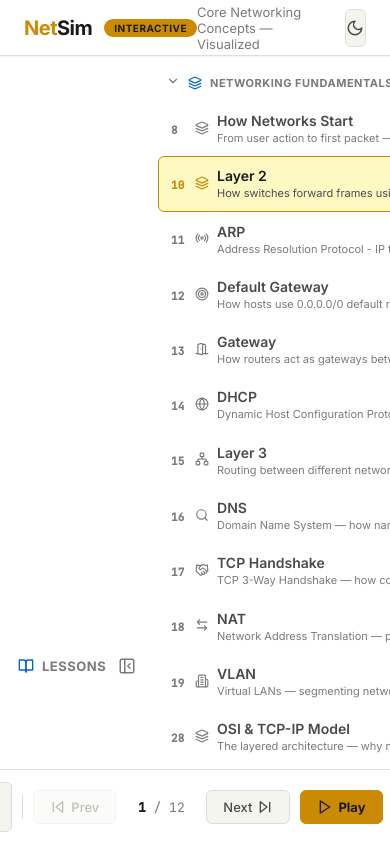
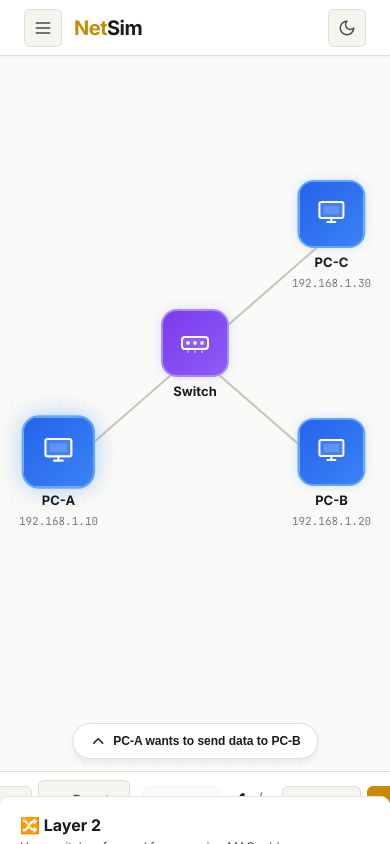
Before and after one commit to ahadalichowdhury/netsim, a React (Vite) app: page / in a window 390 px wide. Built offline with nearby package versions, Linux system fonts and the light colour scheme; the HTML template or start-up script is replaced by a standard one.

Commit message:
redesign website and added some topic

```diff
--- a/src/App.css
+++ b/src/App.css
@@ -214,4 +214,42 @@
 
 /* Responsive */
 @media(max-width:1200px){.info-panel{width:320px}.sidebar{width:240px}.sidebar.collapsed{width:56px}}
-@media(max-width:900px){.main{flex-direction:column}.sidebar{width:100%;flex-direction:row;overflow-x:auto;border-right:none;border-bottom:1px solid var(--border)}.sidebar.collapsed{width:100%}.sidebar-list{display:flex;flex-direction:row;gap:4px;padding:8px}.sidebar-item{flex-direction:row;align-items:center;gap:8px;min-width:max-content}.info-panel{width:100%;height:200px;border-left:none;border-top:1px solid var(--border)}}
+
+/* Mobile Menu Button */
+.mobile-menu-btn{display:none;align-items:center;justify-content:center;width:38px;height:38px;border-radius:var(--radius);border:1px solid var(--border);background:var(--bg-card);color:var(--text-secondary);cursor:pointer;transition:all .15s}
+.mobile-menu-btn:hover{background:var(--yellow-bg);color:var(--yellow);border-color:var(--yellow-border)}
+
+/* Mobile Overlay */
+.mobile-overlay{display:none;position:fixed;inset:0;background:rgba(0,0,0,.4);z-index:40}
+
+/* Sidebar Drawer */
+.sidebar-drawer{display:contents}
+.sidebar-drawer.mobile{display:block;position:fixed;top:0;left:0;bottom:0;width:85vw;max-width:320px;z-index:50;transform:translateX(-100%);transition:transform .25s ease;box-shadow:none}
+.sidebar-drawer.mobile.open{transform:translateX(0);box-shadow:4px 0 20px rgba(0,0,0,.3)}
+.sidebar-drawer.mobile .sidebar{width:100%!important;height:100%;border-right:none}
+.sidebar-drawer.mobile .sidebar.collapsed{width:100%!important}
+
+/* Mobile Panel Toggle */
+.mobile-panel-toggle{display:none;position:absolute;bottom:12px;left:50%;transform:translateX(-50%);align-items:center;gap:6px;padding:8px 16px;border-radius:20px;background:var(--bg-secondary);border:1px solid var(--border);color:var(--text-primary);font-size:12px;font-weight:600;cursor:pointer;z-index:10;box-shadow:var(--shadow-md);white-space:nowrap;max-width:80%;overflow:hidden;text-overflow:ellipsis}
+.mobile-panel-toggle span{overflow:hidden;text-overflow:ellipsis}
+.mobile-panel-toggle:hover{background:var(--yellow-bg);border-color:var(--yellow-border)}
+
+/* Bottom Sheet */
+.bottom-sheet{display:none}
+
+/* Mobile Touch Controls */
+.is-mobile .header-subtitle{display:none}
+.is-mobile .header-badge{display:none}
+.is-mobile .mobile-menu-btn{display:flex}
+.is-mobile .mobile-overlay{display:block}
+.is-mobile .mobile-panel-toggle{display:flex}
+.is-mobile .bottom-sheet{display:block;position:fixed;bottom:0;left:0;right:0;height:45vh;z-index:30;transform:translateY(calc(100% - 48px));transition:transform .3s ease;border-top:1px solid var(--border);border-radius:var(--radius-lg) var(--radius-lg) 0 0;overflow:hidden;background:var(--bg-secondary)}
+.is-mobile .bottom-sheet.open{transform:translateY(0)}
+.is-mobile .bottom-sheet .info-panel{width:100%!important;height:100%;border-left:none}
+.is-mobile .bottom-sheet .resize-handle{display:none}
+.is-mobile .bottom-sheet .info-body{max-height:calc(45vh - 120px);overflow-y:auto}
+.is-mobile .info-controls{flex-wrap:wrap;gap:8px}
+.is-mobile .speed-control{display:none}
+.is-mobile .control-bar{padding:8px 12px;gap:6px}
+.is-mobile .ctrl-btn{padding:10px 12px;font-size:14px;min-height:44px}
+.is-mobile .step-indicator{font-size:14px;min-width:50px}
--- a/src/App.jsx
+++ b/src/App.jsx
@@ -1,5 +1,5 @@
 import React, { useState, useCallback, useEffect, useRef } from 'react';
-import { Sun, Moon } from 'lucide-react';
+import { Sun, Moon, Menu, X, ChevronUp, ChevronDown } from 'lucide-react';
 import NetworkCanvas from './canvas/NetworkCanvas';
 import SchematicCanvas from './canvas/SchematicCanvas';
 import ControlBar from './components/ControlBar';
@@ -26,7 +26,17 @@ function App() {
     return saved ? parseInt(saved) : 380;
   });
   const [theme, setTheme] = useState(() => localStorage.getItem('theme') || 'light');
+  const [isMobile, setIsMobile] = useState(false);
+  const [mobileSidebarOpen, setMobileSidebarOpen] = useState(false);
+  const [mobilePanelOpen, setMobilePanelOpen] = useState(false);
   const playTimerRef = useRef(null);
+
+  useEffect(() => {
+    const check = () => setIsMobile(window.innerWidth <= 900);
+    check();
+    window.addEventListener('resize', check);
+    return () => window.removeEventListener('resize', check);
+  }, []);
 
   useEffect(() => {
     document.documentElement.setAttribute('data-theme', theme);
@@ -62,6 +72,7 @@ function App() {
     setStepIndex(0);
     setIsPlaying(false);
     setLayoutKey(k => k + 1);
+    setMobileSidebarOpen(false);
     if (playTimerRef.current) clearInterval(playTimerRef.current);
   }, []);
 
@@ -114,18 +125,25 @@ function App() {
   const currentPacketDetails = currentStep?.packetDetails || {};
 
   return (
-    <div className="app">
+    <div className={`app ${isMobile ? 'is-mobile' : ''}`}>
       <header className="header">
         <div className="header-left">
+          {isMobile && (
+            <button className="mobile-menu-btn" onClick={() => setMobileSidebarOpen(o => !o)}>
+              {mobileSidebarOpen ? <X size={20} /> : <Menu size={20} />}
+            </button>
+          )}
           <div className="header-logo">
             <span>Net</span>Sim
           </div>
-          <div className="header-badge">Interactive</div>
+          {!isMobile && <div className="header-badge">Interactive</div>}
         </div>
         <div className="header-right">
+          {!isMobile && (
             <div className="header-subtitle">
               Core Networking Concepts &mdash; Visualized
             </div>
+          )}
           <button className="theme-toggle" onClick={toggleTheme} title={`Switch to ${theme === 'light' ? 'dark' : 'light'} mode`}>
             {theme === 'light' ? <Moon size={18} /> : <Sun size={18} />}
           </button>
@@ -133,15 +151,20 @@ function App() {
       </header>
 
       <div className="main">
+        {isMobile && mobileSidebarOpen && (
+          <div className="mobile-overlay" onClick={() => setMobileSidebarOpen(false)} />
+        )}
+        <div className={`sidebar-drawer${isMobile ? ' mobile' : ''}${mobileSidebarOpen ? ' open' : ''}`}>
           <Sidebar
             scenarios={scenarios}
             activeId={activeScenario}
             onSelect={handleScenarioChange}
             stepIndex={stepIndex}
             totalSteps={steps.length}
-          collapsed={sidebarCollapsed}
-          onToggle={() => setSidebarCollapsed(c => !c)}
+            collapsed={isMobile ? false : sidebarCollapsed}
+            onToggle={() => isMobile ? setMobileSidebarOpen(false) : setSidebarCollapsed(c => !c)}
           />
+        </div>
 
         <div className="canvas-area">
           {scenario.diagramStyle === 'schematic' ? (
@@ -153,8 +176,17 @@ function App() {
               layoutKey={layoutKey}
             />
           )}
+
+          {isMobile && (
+            <button className="mobile-panel-toggle" onClick={() => setMobilePanelOpen(o => !o)}>
+              {mobilePanelOpen ? <ChevronDown size={18} /> : <ChevronUp size={18} />}
+              <span>{currentStep?.title || 'Details'}</span>
+            </button>
+          )}
         </div>
 
+        {isMobile ? (
+          <div className={`bottom-sheet ${mobilePanelOpen ? 'open' : ''}`}>
             <InfoPanel
               scenario={scenario}
               currentStep={currentStep}
@@ -163,7 +195,21 @@ function App() {
               packetDetails={currentPacketDetails}
               width={panelWidth}
               onWidthChange={setPanelWidth}
+              isMobile={isMobile}
             />
+          </div>
+        ) : (
+          <InfoPanel
+            scenario={scenario}
+            currentStep={currentStep}
+            stepIndex={stepIndex}
+            tables={currentTables}
+            packetDetails={currentPacketDetails}
+            width={panelWidth}
+            onWidthChange={setPanelWidth}
+            isMobile={isMobile}
+          />
+        )}
       </div>
 
       <ControlBar
@@ -178,6 +224,7 @@ function App() {
         onReset={handleReset}
         onResetLayout={handleResetLayout}
         onSpeedChange={setSpeed}
+        isMobile={isMobile}
       />
     </div>
   );
```
Lines whose indentation alone changed are shown as unchanged.
